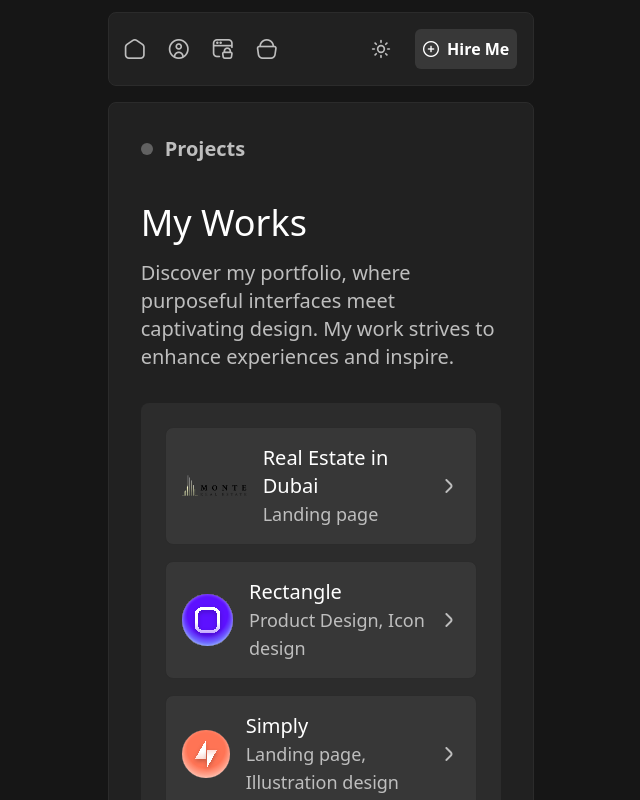
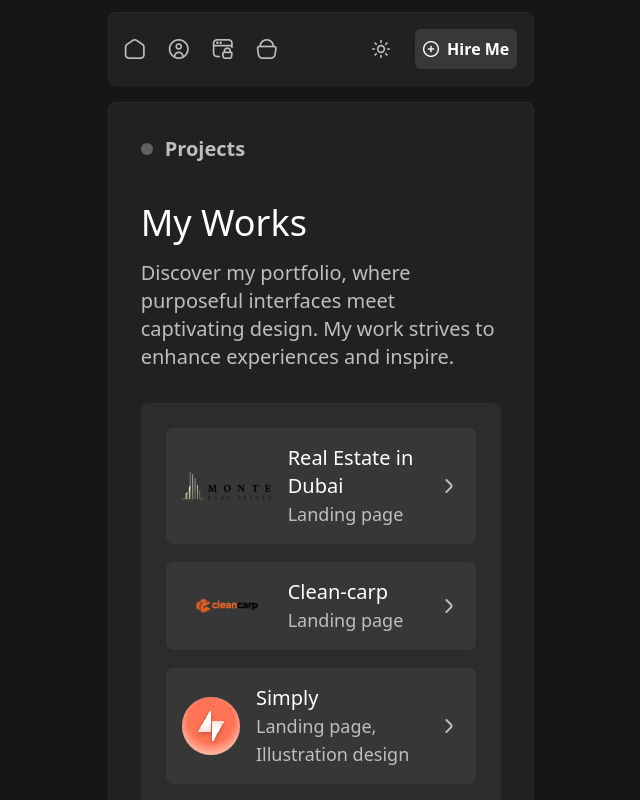
Before and after one commit to shukurillaevumar/SubtleFramerNext.js, a Next.js app: page /projects in a window 1280 px wide. Shown: the top 800 px of the page, without its empty margins (319-959 px from the left). Built offline with nearby package versions, Linux system fonts and the light colour scheme.

Commit message:
added carpet-uz

```diff
--- a/src/components/Box.tsx
+++ b/src/components/Box.tsx
@@ -1,26 +1,29 @@
 import Image from "next/image";
 import Dot from "./dot";
 import ViewAll from "./viewAll";
-import Rectangle from "../photos/rectangle.svg";
 import Simply from "../photos/simply.svg";
 import Link from "next/link";
 import Dubai from "../photos/Dubai/Group 3 (1) 1.png";
+import CarpetUz from "../photos/Carpet-uz/logo.a3e69958234a62197b0a.png";
 
 const data = [
   {
     imgSrc: Dubai,
     title: "Real Estate in Dubai",
     description: "Landing page",
+    link: "https://real-estate-dubai-next-js.vercel.app/",
   },
   {
-    imgSrc: Rectangle,
-    title: "Rectangle",
-    description: "Product Design, Icon design",
+    imgSrc: CarpetUz,
+    title: "Clean-carp",
+    description: "Landing Page",
+    link: "https://carpet-uz.vercel.app/",
   },
   {
     imgSrc: Simply,
     title: "Simply",
     description: "Landing page, Illustration design",
+    link: "https://real-estate-dubai-next-js.vercel.app/",
   },
 ];
 
@@ -48,7 +51,7 @@ const Box = () => {
               className="border-imgBorderColor  "
               src={item.imgSrc}
               alt="img"
-              width={65}
+              width={90}
               height={65}
             />
 
@@ -61,10 +64,7 @@ const Box = () => {
               </p>
             </div>
           </div>
-          <a
-            href="https://real-estate-dubai-next-js.vercel.app/"
-            target="_blank"
-          >
+          <a href={item.link} target="_blank">
             <i className="fi fi-rr-angle-small-right flex justify-center items-center text-2xl text-systemText"></i>
           </a>
         </div>
--- a/src/components/projectsBox.tsx
+++ b/src/components/projectsBox.tsx
@@ -1,35 +1,40 @@
 import Image from "next/image";
-import Rectangle from "../photos/rectangle.svg";
 import Simply from "../photos/simply.svg";
 import Glassador from "../photos/glassador.svg";
 import SevenLtd from "../photos/Seven LTD.svg";
 import Dubai from "../photos/Dubai/Group 3 (1) 1.png";
+import CarpetUz from "../photos/Carpet-uz/logo.a3e69958234a62197b0a.png";
 
 const data = [
   {
     imgSrc: Dubai,
     title: "Real Estate in Dubai",
     description: "Landing page",
+    link: "https://real-estate-dubai-next-js.vercel.app/",
   },
   {
-    imgSrc: Rectangle,
-    title: "Rectangle",
-    description: "Product Design, Icon design",
+    imgSrc: CarpetUz,
+    title: "Clean-carp",
+    description: "Landing page",
+    link: "https://carpet-uz.vercel.app/",
   },
   {
     imgSrc: Simply,
     title: "Simply",
     description: "Landing page, Illustration design",
+    link: "https://carpet-uz.vercel.app/",
   },
   {
     imgSrc: Glassador,
     title: "Glassador",
     description: "Icon design, Illustration design",
+    link: "https://carpet-uz.vercel.app/",
   },
   {
     imgSrc: SevenLtd,
     title: "Seven LTD.",
     description: "Branding, Landing page",
+    link: "https://carpet-uz.vercel.app/",
   },
 ];
 
@@ -42,7 +47,7 @@ const ProjectsBox = () => {
           className="flex justify-between items-center w-full bg-boxBg p-4 rounded-lg border border-borderColor cursor-pointer dark:bg-white dark:border-white"
         >
           <div className="flex justify-center items-center gap-4 max-sm:flex-col max-sm:justify-start max-sm:items-start">
-            <Image src={item.imgSrc} alt="img" width={65} height={65} />
+            <Image src={item.imgSrc} alt="img" width={90} />
             <div>
               <p className="text-xl text-white font-medium dark:text-black">
                 {item.title}
```
Also changed, not shown: src/photos/Carpet-uz/logo.a3e69958234a62197b0a.png (added).
